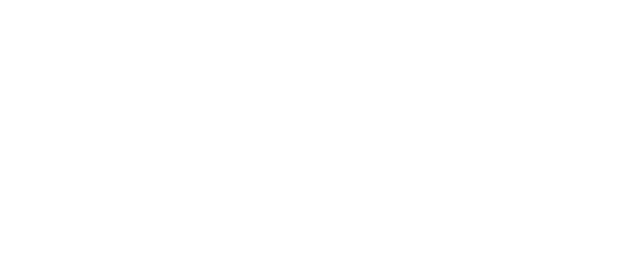
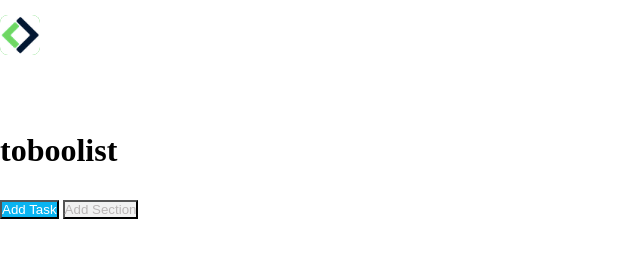
Before and after one commit to BrigitteFlores16/html-css-toboolist, a plain HTML site: page index.html in a window 1280 px wide. Shown: the whole page, without its empty margins (0-640 px from the left). Drawn offline with Linux system fonts and the light colour scheme.

Commit message:
aggiunta elementi nel body , logo e bottoni

```diff
--- a/css/style.css
+++ b/css/style.css
@@ -5,3 +5,39 @@ box-sizing: border-box;
 margin: 0;
 padding: 0;
 }
+
+/* # Header */
+.upper-header{
+    line-height: 100px;
+    vertical-align: middle;
+
+}
+ .logo-image{
+    width: 40px;
+    height: 40px;
+    background-color: #32CD32;
+    border-radius: 8px;
+    margin-right: 10px;
+ }
+ .logo-title {
+    margin: 0;
+   font-size: 24px;
+ }
+ .buttons {
+    margin-bottom: 20px;
+}
+.btn {
+    padding: 8px 16px;
+    border: none;
+    border-radius: 4px;
+    margin-right: 10px;
+    cursor: pointer;
+}
+.btn-primary {
+    background-color: #0ab4f1;
+    color: white;
+}
+.btn-secondary {
+    background-color: #f1f1f1;
+    color: #bab6b6;
+}
--- a/index.html
+++ b/index.html
@@ -4,14 +4,24 @@
         <meta charset="UFT-8">
         <meta name="Yiyi Brigitte Macalupu Flores" content="width=device-width, initial-scale=1.0">
         <title>Tooboolist</title>
+        <link rel="icon" href="./img/Logo.png">
+        <link rel="stylesheet" href="./css/style.css">
    </head>
    <body>
-    <div>
-        <header>
+    <!-- il logo e il titolo -->
+    <header>
+        <div class="upper-header">
+        <img src="img/logo copia.png" class="logo-image" alt="logo"/>
+        <h1 class=" logo- title">toboolist</h1>
+        </div>
+       </header>
+    <!--pulsanti per aggiungere task e sezioni-->
+       <div class="buttons">
+           <button class=" btn-primary">Add Task</button>
+           <button class=" btn-secondary">Add Section</button>
+       </div>
 
-        </header>
 
-    </div>
 
    </body>
 
```
